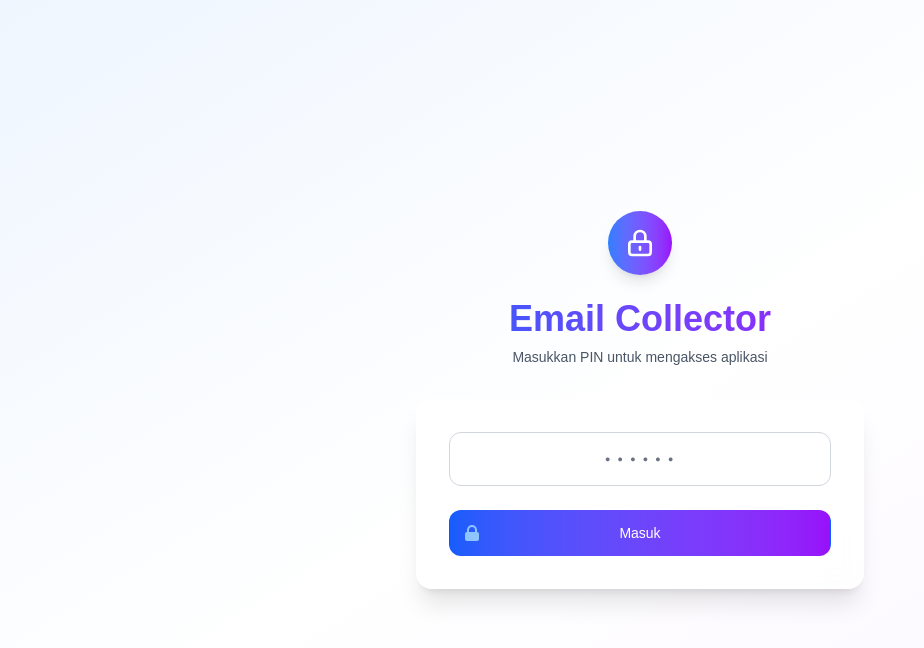
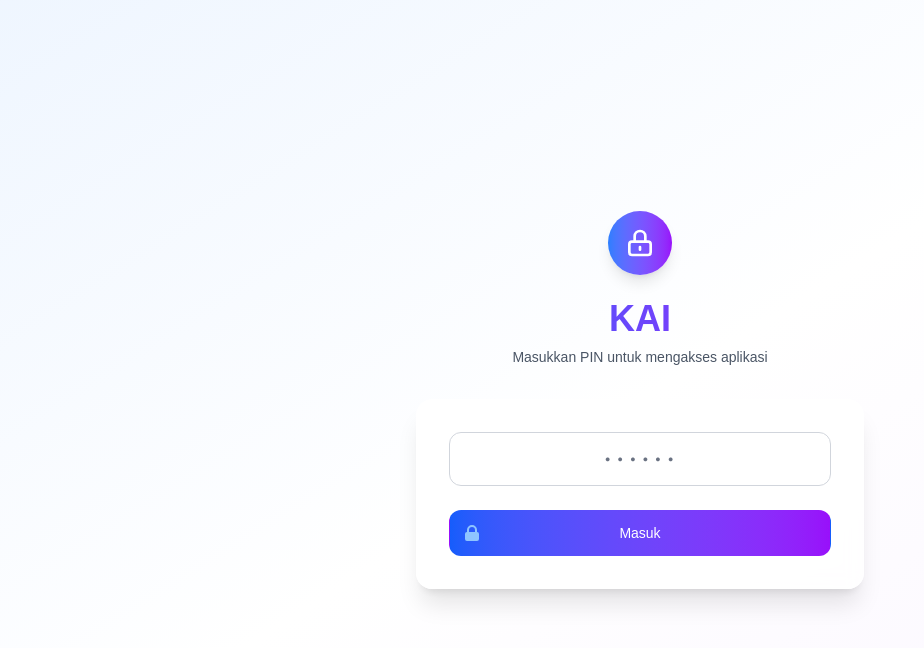
Before and after one commit to kai23-ai/email-collector, a Next.js app: page / in a window 1280 px wide. Shown: the top 648 px of the page, without its empty margins (0-924 px from the left). Built offline with nearby package versions, Linux system fonts and the light colour scheme.

Commit message:
Update app name to KAI and enhance logout button with modern gradient design

```diff
--- a/src/app/layout.tsx
+++ b/src/app/layout.tsx
@@ -13,8 +13,8 @@ const geistMono = Geist_Mono({
 });
 
 export const metadata: Metadata = {
-  title: "Email Collector",
-  description: "Aplikasi untuk mengumpulkan dan mengelola daftar email",
+  title: "KAI - Email Collector",
+  description: "KAI - Aplikasi untuk mengumpulkan dan mengelola daftar email",
 };
 
 export default function RootLayout({
--- a/src/app/page.tsx
+++ b/src/app/page.tsx
@@ -360,7 +360,7 @@ export default function Home() {
               </svg>
             </div>
             <h2 className="mt-6 text-center text-4xl font-bold bg-gradient-to-r from-blue-600 to-purple-600 bg-clip-text text-transparent">
-              Email Collector
+              KAI
             </h2>
             <p className="mt-2 text-center text-sm text-gray-600">
               Masukkan PIN untuk mengakses aplikasi
@@ -422,13 +422,19 @@ export default function Home() {
         <div className="text-center mb-8 animate-fade-in">
           <div className="flex items-center justify-between mb-6">
             <h1 className="text-4xl font-bold bg-gradient-to-r from-blue-600 to-purple-600 bg-clip-text text-transparent">
-              Email Collector
+              KAI
             </h1>
             <button
               onClick={handleLogout}
-              className="text-sm text-red-600 hover:text-red-800 font-medium px-4 py-2 rounded-lg hover:bg-red-50 transition-all duration-200"
+              className="group relative px-6 py-3 bg-gradient-to-r from-red-500 to-pink-600 text-white font-medium rounded-xl shadow-lg hover:from-red-600 hover:to-pink-700 focus:outline-none focus:ring-2 focus:ring-red-500 focus:ring-offset-2 transition-all duration-200 transform hover:scale-105 hover:shadow-xl"
             >
-              Logout
+              <span className="flex items-center gap-2">
+                <svg className="w-4 h-4 transition-transform group-hover:rotate-12" fill="none" stroke="currentColor" viewBox="0 0 24 24">
+                  <path strokeLinecap="round" strokeLinejoin="round" strokeWidth={2} d="M17 16l4-4m0 0l-4-4m4 4H7m6 4v1a3 3 0 01-3 3H6a3 3 0 01-3-3V7a3 3 0 013-3h4a3 3 0 013 3v1" />
+                </svg>
+                Logout
+              </span>
+              <div className="absolute inset-0 rounded-xl bg-gradient-to-r from-red-600 to-pink-700 opacity-0 group-hover:opacity-100 transition-opacity duration-200 -z-10"></div>
             </button>
           </div>
           {!dbInitialized && (
```
